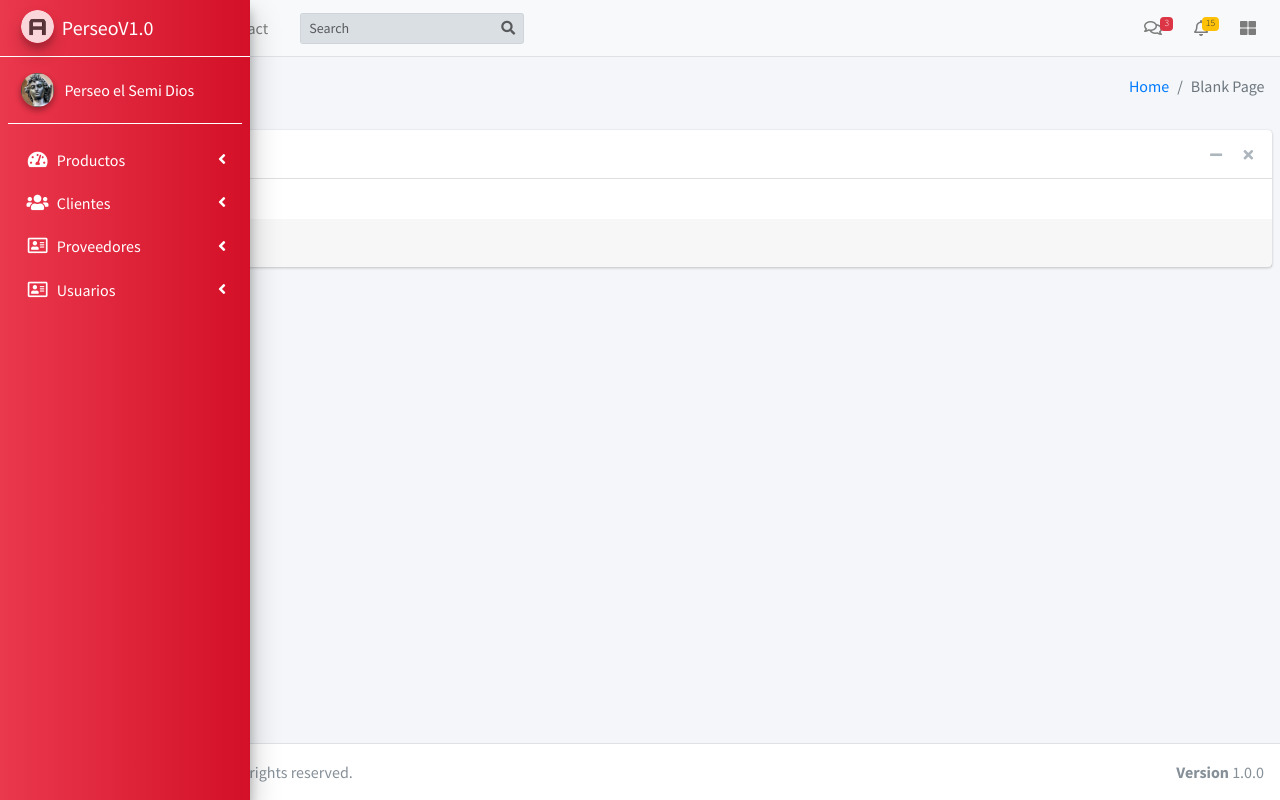
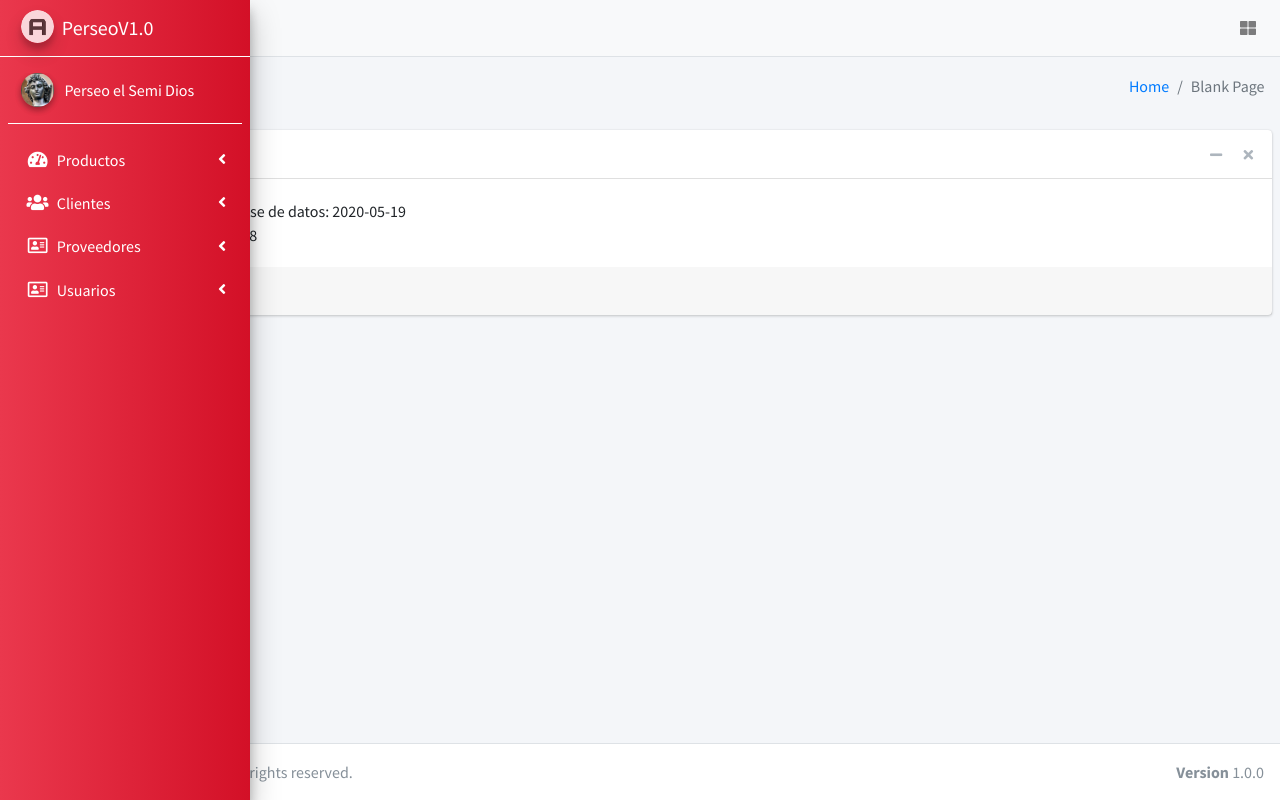
Before and after one commit to fumelolz/perseo1, a PHP site: page / in a window 1280 px wide. Run offline with PHP 8.4, Linux system fonts and the light colour scheme; some libraries are stand-ins or nearby versions.

Commit message:
Controlador Db agregado
Limpie la barra de navegacion

```diff
--- /dev/null
+++ b/controladores/db.controlador.php
@@ -0,0 +1,13 @@
+<?php
+
+class ControladorDB{
+
+	static public function ctrMostrarFecha(){
+
+		$respuesta = ModeloDB::mdlMostrarFecha();
+
+		return $respuesta;
+
+	}
+
+}
--- a/controladores/usuarios.controlador.php
+++ b/controladores/usuarios.controlador.php
@@ -16,6 +16,15 @@ class ControladorUsuarios{
 
 	static public function ctrCrearUsuario(){
 
+		if (isset($_POST["usuarioNombre"])) {
+
+			$nombre = $_POST["usuarioNombre"];
+			$ap_Paterno = $_POST["usuarioApPaterno"];
+			$ap_Materno = $_POST["usuarioApMaterno"];
+			$email = $_POST["usuarioEmail"];
+
+		}
+
 	}
 
 }
--- a/index.php
+++ b/index.php
@@ -7,12 +7,14 @@ require_once 'controladores/productos.controlador.php';//Controlador de los prod
 require_once 'controladores/proveedores.controlador.php';//Controlador de los proveedores
 require_once 'controladores/Alertas.controlador.php';
 require_once 'controladores/usuarios.controlador.php';//Controlador usuarios
+require_once 'controladores/db.controlador.php';
 
 // Modelos
 require_once 'modelos/clientes.modelos.php'; //Modelo de clientes
 require_once 'modelos/productos.modelos.php';//Modelo de productos
 require_once 'modelos/proveedores.modelos.php';//Modelo de proveedores
 require_once 'modelos/usuarios.modelos.php';//Modelo de usuarios
+require_once 'modelos/db.modelos.php';
 
 $plantilla = new ControladorPLantilla();
 $plantilla -> ctrPlantilla();
--- /dev/null
+++ b/modelos/db.modelos.php
@@ -0,0 +1,24 @@
+<?php
+
+require_once 'conexion.php';
+
+class ModeloDB{
+
+	static public function mdlMostrarFecha(){
+
+		$stmt = Conexion::conectar()->prepare("SELECT CURDATE();");
+
+		$stmt -> execute();
+
+
+		$fecha = $stmt -> fetch();
+
+		return $fecha[0];
+
+		$stmt -> close();
+
+		$stmt = null;
+
+	}
+
+}
--- a/vistas/modulos/home/home-view.php
+++ b/vistas/modulos/home/home-view.php
@@ -34,6 +34,19 @@
             </div>
             <div class="card-body">
               <?php
+
+              date_default_timezone_set('America/Mexico_City');
+
+              $date = date('Y-m-d');
+              $time = date('H:i:s');
+
+              $fecha_servidor = ControladorDB::ctrMostrarFecha();
+              $fecha_local = date('Y-m-d');
+
+              echo 'Fecha del gestor de base de datos: '; echo $fecha_servidor;
+              echo '<br>';
+              echo 'Fecha local: '; echo $fecha_local;
+
               ?>
             </div>
             <!-- /.card-body -->
--- a/vistas/modulos/navbar.php
+++ b/vistas/modulos/navbar.php
@@ -7,112 +7,13 @@
       <a class="nav-link" data-widget="pushmenu" href="#"><i class="fas fa-bars"></i></a>
     </li>
     <li class="nav-item d-none d-sm-inline-block">
-      <a href="vistas/index3.html" class="nav-link">Home</a>
+      <a href="home" class="nav-link">Home</a>
     </li>
-    <li class="nav-item d-none d-sm-inline-block">
-      <a href="#" class="nav-link">Contact</a>
-    </li>
+
   </ul>
-
-  <!-- SEARCH FORM -->
-  <form class="form-inline ml-3">
-    <div class="input-group input-group-sm">
-      <input class="form-control form-control-navbar" type="search" placeholder="Search" aria-label="Search">
-      <div class="input-group-append">
-        <button class="btn btn-navbar" type="submit">
-          <i class="fas fa-search"></i>
-        </button>
-      </div>
-    </div>
-  </form>
 
   <!-- Right navbar links -->
   <ul class="navbar-nav ml-auto">
-    <!-- Messages Dropdown Menu -->
-    <li class="nav-item dropdown">
-      <a class="nav-link" data-toggle="dropdown" href="#">
-        <i class="far fa-comments"></i>
-        <span class="badge badge-danger navbar-badge">3</span>
-      </a>
-      <div class="dropdown-menu dropdown-menu-lg dropdown-menu-right">
-        <a href="#" class="dropdown-item">
-          <!-- Message Start -->
-          <div class="media">
-            <img src="vistas/dist/img/user1-128x128.jpg" alt="User Avatar" class="img-size-50 mr-3 img-circle">
-            <div class="media-body">
-              <h3 class="dropdown-item-title">
-                Brad Diesel
-                <span class="float-right text-sm text-danger"><i class="fas fa-star"></i></span>
-              </h3>
-              <p class="text-sm">Call me whenever you can...</p>
-              <p class="text-sm text-muted"><i class="far fa-clock mr-1"></i> 4 Hours Ago</p>
-            </div>
-          </div>
-          <!-- Message End -->
-        </a>
-        <div class="dropdown-divider"></div>
-        <a href="#" class="dropdown-item">
-          <!-- Message Start -->
-          <div class="media">
-            <img src="vistas/dist/img/user8-128x128.jpg" alt="User Avatar" class="img-size-50 img-circle mr-3">
-            <div class="media-body">
-              <h3 class="dropdown-item-title">
-                John Pierce
-                <span class="float-right text-sm text-muted"><i class="fas fa-star"></i></span>
-              </h3>
-              <p class="text-sm">I got your message bro</p>
-              <p class="text-sm text-muted"><i class="far fa-clock mr-1"></i> 4 Hours Ago</p>
-            </div>
-          </div>
-          <!-- Message End -->
-        </a>
-        <div class="dropdown-divider"></div>
-        <a href="#" class="dropdown-item">
-          <!-- Message Start -->
-          <div class="media">
-            <img src="vistas/dist/img/user3-128x128.jpg" alt="User Avatar" class="img-size-50 img-circle mr-3">
-            <div class="media-body">
-              <h3 class="dropdown-item-title">
-                Nora Silvester
-                <span class="float-right text-sm text-warning"><i class="fas fa-star"></i></span>
-              </h3>
-              <p class="text-sm">The subject goes here</p>
-              <p class="text-sm text-muted"><i class="far fa-clock mr-1"></i> 4 Hours Ago</p>
-            </div>
-          </div>
-          <!-- Message End -->
-        </a>
-        <div class="dropdown-divider"></div>
-        <a href="#" class="dropdown-item dropdown-footer">See All Messages</a>
-      </div>
-    </li>
-    <!-- Notifications Dropdown Menu -->
-    <li class="nav-item dropdown">
-      <a class="nav-link" data-toggle="dropdown" href="#">
-        <i class="far fa-bell"></i>
-        <span class="badge badge-warning navbar-badge">15</span>
-      </a>
-      <div class="dropdown-menu dropdown-menu-lg dropdown-menu-right">
-        <span class="dropdown-item dropdown-header">15 Notifications</span>
-        <div class="dropdown-divider"></div>
-        <a href="#" class="dropdown-item">
-          <i class="fas fa-envelope mr-2"></i> 4 new messages
-          <span class="float-right text-muted text-sm">3 mins</span>
-        </a>
-        <div class="dropdown-divider"></div>
-        <a href="#" class="dropdown-item">
-          <i class="fas fa-users mr-2"></i> 8 friend requests
-          <span class="float-right text-muted text-sm">12 hours</span>
-        </a>
-        <div class="dropdown-divider"></div>
-        <a href="#" class="dropdown-item">
-          <i class="fas fa-file mr-2"></i> 3 new reports
-          <span class="float-right text-muted text-sm">2 days</span>
-        </a>
-        <div class="dropdown-divider"></div>
-        <a href="#" class="dropdown-item dropdown-footer">See All Notifications</a>
-      </div>
-    </li>
     <li class="nav-item">
       <a class="nav-link" data-widget="control-sidebar" data-slide="true" href="#">
         <i class="fas fa-th-large"></i>
--- a/vistas/modulos/usuarios/usuarios-view.php
+++ b/vistas/modulos/usuarios/usuarios-view.php
@@ -269,8 +269,8 @@
             </div>
             <?php
 
-            $crearCliente = new ControladorClientes();
-            $crearCliente -> ctrCrearCliente();
+            $crearUsuario = new ControladorUsuarios();
+            $crearUsuario -> ctrCrearUsuario();
 
             ?>
           </form>
```
